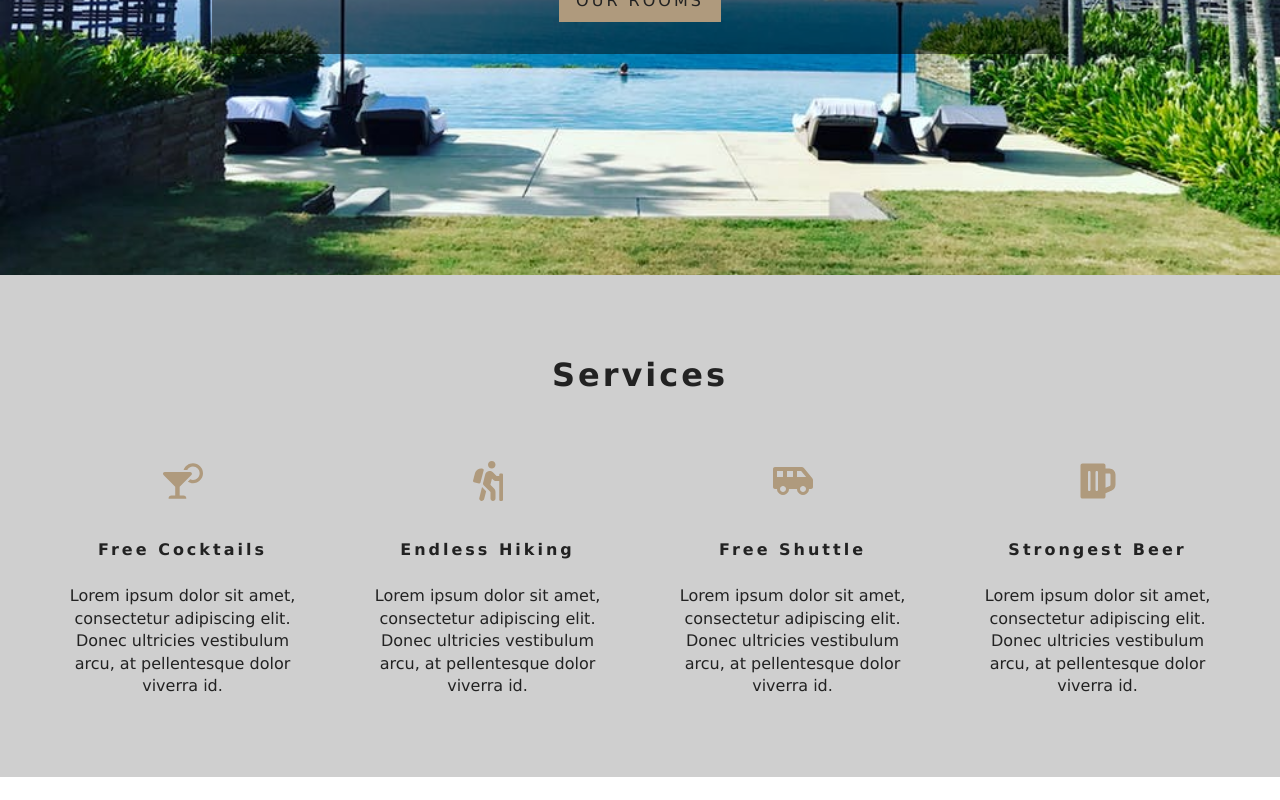
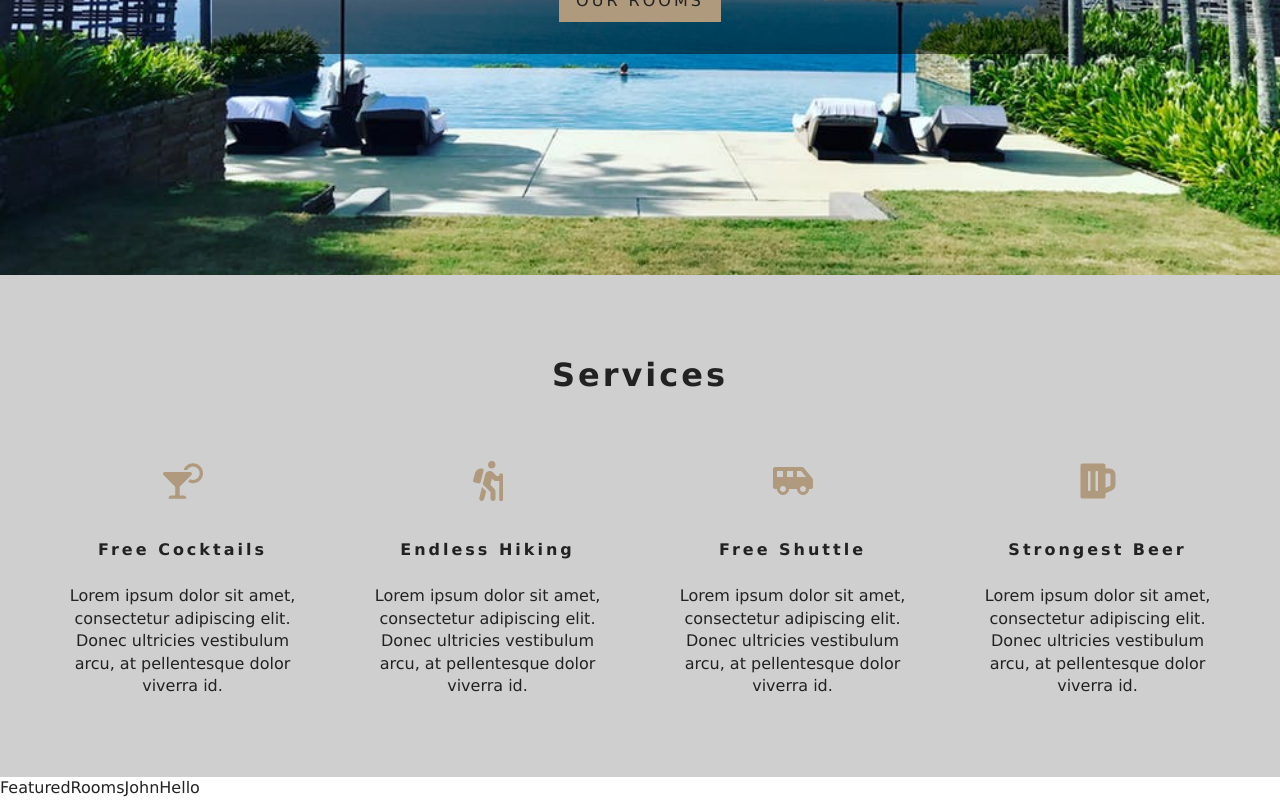
Before and after one commit to aaronshivers/resort, a React (Create React App) app: page / in a window 1280 px wide. Shown: the part 525-1325 px from the top of the page. Before the commit the page ends 1302 px from the top, so only its background shows below. Built offline with nearby package versions, Linux system fonts and the light colour scheme.

Commit message:
setup room-context

```diff
--- /dev/null
+++ b/src/components/FeaturedRooms.js
@@ -0,0 +1,15 @@
+import React, { useContext } from 'react'
+import { RoomContext } from '../context/room-context'
+
+const FeaturedRooms = () => {
+  const { name, greeting } = useContext(RoomContext)
+
+  return (
+    <div>
+      FeaturedRooms
+      { name }{ greeting }
+    </div>
+  )
+}
+
+export default FeaturedRooms
--- /dev/null
+++ b/src/context/room-context.js
@@ -0,0 +1,26 @@
+import React, { createContext, useState } from 'react'
+
+const RoomContext = createContext()
+
+const initialState = {
+  greeting: 'Hello',
+  name: 'John'
+}
+
+const RoomProvider = ({ children }) => {
+  const [ state ] = useState(initialState)
+
+  return (
+    <RoomContext.Provider value={ state }>
+      { children }
+    </RoomContext.Provider>
+  )
+}
+
+const RoomConsumer = RoomContext.Consumer
+
+export {
+  RoomContext,
+  RoomProvider,
+  RoomConsumer
+}
--- a/src/index.js
+++ b/src/index.js
@@ -1,13 +1,16 @@
 import React from 'react'
 import { render } from 'react-dom'
 import { BrowserRouter as Router } from 'react-router-dom'
+import { RoomProvider } from './context/room-context'
 import App from './App'
 import * as serviceWorker from './serviceWorker'
 
 render(
-  <Router>
-    <App />
-  </Router>
+  <RoomProvider>
+    <Router>
+      <App />
+    </Router>
+  </RoomProvider>
   , document.getElementById('root')
 )
 
--- a/src/pages/Home.js
+++ b/src/pages/Home.js
@@ -3,6 +3,7 @@ import { Link } from 'react-router-dom'
 import Hero from '../components/Hero'
 import Banner from '../components/Banner'
 import Services from '../components/Services'
+import FeaturedRooms from '../components/FeaturedRooms'
 
 const Home = () => (
   <>
@@ -20,6 +21,7 @@ const Home = () => (
       </Banner>
     </Hero>
     <Services />
+    <FeaturedRooms />
   </>
 )
 
```
